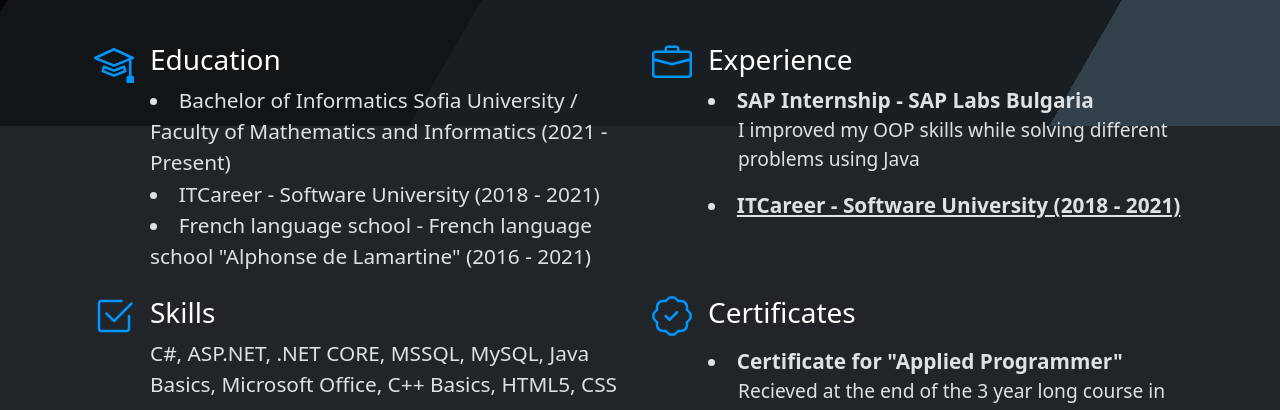
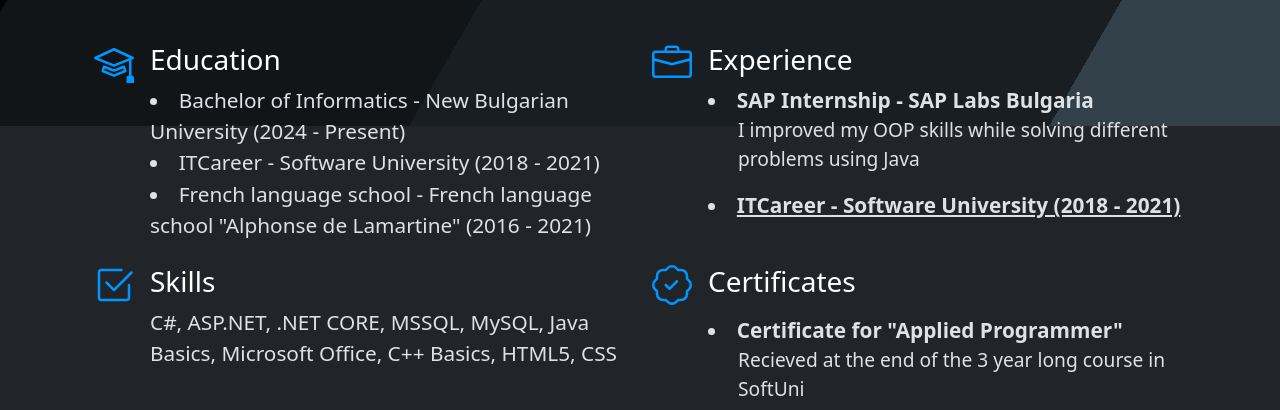
Before and after one commit to ValeriSt/Portfolio, a plain HTML site: page index.html in a window 1280 px wide. Shown: the part 674-1084 px from the top of the page. Drawn offline with nearby package versions, Linux system fonts and the light colour scheme.

Commit message:
Small Education section change

```diff
--- a/index.html
+++ b/index.html
@@ -65,7 +65,7 @@
                     <div>
                         <h3 class="fs-3 text-body-emphasis">Education</h3>
                             <li class="lead">
-                              Bachelor of Informatics Sofia University / Faculty of Mathematics and Informatics (2021 - Present)
+                              Bachelor of Informatics - New Bulgarian University (2024 - Present)
                             </li>
                             <li class="lead">
                               ITCareer -
```
